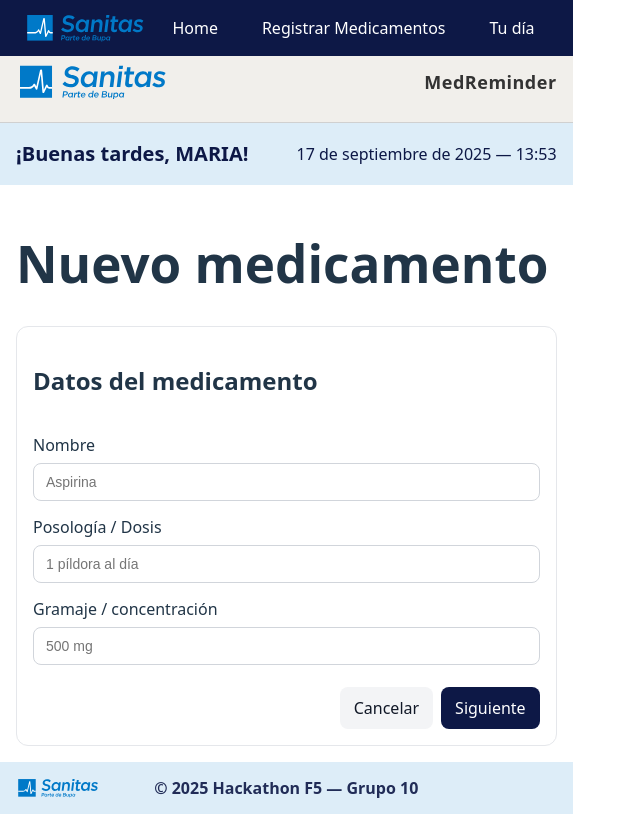
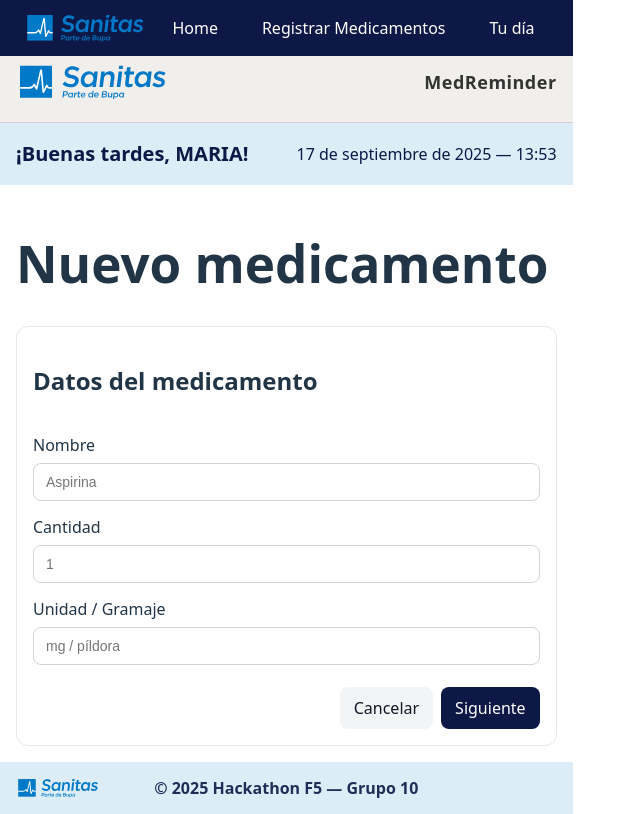
Before and after one commit to Grupo-10-HackathonF5/Grupo-10-HackathonF5-MedReminderFrontEnd, a React (Vite) app: page /create in a window 1280 px wide. Shown: the whole page, without its empty margins (0-640 px from the left). Built offline with nearby package versions, Linux system fonts and the light colour scheme.

Commit message:
fix(form): fixing names to connect back to front

```diff
--- a/src/components/calendar/Calendar.jsx
+++ b/src/components/calendar/Calendar.jsx
@@ -1,12 +1,12 @@
 import { useEffect, useMemo, useState } from "react";
-import { getMedications } from "../../services/medicationService";
+import { getAllMedication } from "../../services/medication";
 import "./Calendar.css";
 
 export default function Calendar() {
   const [meds, setMeds] = useState([]);
   const [now, setNow] = useState(new Date());
 
-  useEffect(() => { (async () => setMeds(await getMedications()))(); }, []);
+  useEffect(() => { (async () => setMeds(await getAllMedication()))(); }, []);
   useEffect(() => { const t = setInterval(() => setNow(new Date()), 60000); return () => clearInterval(t); }, []);
 
   const { past, upcoming } = useMemo(() => {
--- a/src/components/form/Form.jsx
+++ b/src/components/form/Form.jsx
@@ -2,7 +2,7 @@ import { useEffect, useState } from "react";
 import { useForm } from "react-hook-form";
 import "./Form.css";
 
-export default function Form({ onSubmit, onCancel, initialData = {} }) {
+export default function Form({ onSubmit, onCancel, initialData = {}, userId = 42 }) {
   const [step, setStep] = useState(1);
 
   const {
@@ -13,11 +13,12 @@ export default function Form({ onSubmit, onCancel, initialData = {} }) {
   } = useForm({
     defaultValues: {
       name: "",
-      dosage: "",
-      strength: "",
+      dosageQuantity: "",
+      dosageUnit: "",
       frequency: "",
       interval: "",
       time: "",
+      notes: "",
       ...initialData,
     },
   });
@@ -26,7 +27,23 @@ export default function Form({ onSubmit, onCancel, initialData = {} }) {
     Object.entries(initialData || {}).forEach(([k, v]) => setValue(k, v));
   }, [initialData, setValue]);
 
-  const submitAll = (values) => onSubmit?.(values);
+  const submitAll = (values) => {
+    // Parsear cantidad de la unidad si el usuario escribió "1 píldora"
+    const parsedQuantity = parseInt(values.dosageQuantity) || 1;
+    const payload = {
+      userId,
+      name: values.name,
+      dosageQuantity: parsedQuantity,
+      dosageUnit: values.dosageUnit || "",
+      frequency: values.frequency || "",
+      interval: values.interval || "",
+      time: values.time || "",
+      notes: values.notes || "",
+      active: true,
+    };
+
+    onSubmit?.(payload);
+  };
 
   return (
     <form className="med-form" onSubmit={handleSubmit(submitAll)} noValidate>
@@ -36,28 +53,41 @@ export default function Form({ onSubmit, onCancel, initialData = {} }) {
 
           <div className="field">
             <label htmlFor="name">Nombre</label>
-            <input id="name" placeholder="Aspirina"
-              {...register("name", { required: "El nombre es obligatorio" })} />
+            <input
+              id="name"
+              placeholder="Aspirina"
+              {...register("name", { required: "El nombre es obligatorio" })}
+            />
             {errors.name && <p className="error">{errors.name.message}</p>}
           </div>
 
           <div className="field">
-            <label htmlFor="dosage">Posología / Dosis</label>
-            <input id="dosage" placeholder="1 píldora al día"
-              {...register("dosage", { required: "La dosis es obligatoria" })} />
-            {errors.dosage && <p className="error">{errors.dosage.message}</p>}
+            <label htmlFor="dosageQuantity">Cantidad</label>
+            <input
+              id="dosageQuantity"
+              placeholder="1"
+              {...register("dosageQuantity", { required: "La cantidad es obligatoria" })}
+            />
+            {errors.dosageQuantity && <p className="error">{errors.dosageQuantity.message}</p>}
           </div>
 
           <div className="field">
-            <label htmlFor="strength">Gramaje / concentración</label>
-            <input id="strength" placeholder="500 mg"
-              {...register("strength", { required: "El gramaje es obligatorio" })} />
-            {errors.strength && <p className="error">{errors.strength.message}</p>}
+            <label htmlFor="dosageUnit">Unidad / Gramaje</label>
+            <input
+              id="dosageUnit"
+              placeholder="mg / píldora"
+              {...register("dosageUnit", { required: "La unidad es obligatoria" })}
+            />
+            {errors.dosageUnit && <p className="error">{errors.dosageUnit.message}</p>}
           </div>
 
           <div className="actions">
-            <button type="button" className="btn-secondary" onClick={onCancel}>Cancelar</button>
-            <button type="button" className="btn-primary" onClick={() => setStep(2)}>Siguiente</button>
+            <button type="button" className="btn-secondary" onClick={onCancel}>
+              Cancelar
+            </button>
+            <button type="button" className="btn-primary" onClick={() => setStep(2)}>
+              Siguiente
+            </button>
           </div>
         </div>
       )}
@@ -68,27 +98,32 @@ export default function Form({ onSubmit, onCancel, initialData = {} }) {
 
           <div className="field">
             <label htmlFor="frequency">Frecuencia</label>
-            <input id="frequency" placeholder="2 veces al día / c/8 horas"
-              {...register("frequency", { required: "La frecuencia es obligatoria" })} />
-            {errors.frequency && <p className="error">{errors.frequency.message}</p>}
+            <input
+              id="frequency"
+              placeholder="2 veces al día / c/8 horas"
+              {...register("frequency")}
+            />
           </div>
 
           <div className="field">
             <label htmlFor="interval">Intervalo entre tomas</label>
-            <input id="interval" placeholder="8h"
-              {...register("interval", { required: "El intervalo es obligatorio" })} />
-            {errors.interval && <p className="error">{errors.interval.message}</p>}
+            <input id="interval" placeholder="8h" {...register("interval")} />
           </div>
 
           <div className="field">
             <label htmlFor="time">Hora de la primera toma</label>
-            <input id="time" type="time"
-              {...register("time", { required: "La hora es obligatoria" })} />
-            {errors.time && <p className="error">{errors.time.message}</p>}
+            <input id="time" type="time" {...register("time")} />
+          </div>
+
+          <div className="field">
+            <label htmlFor="notes">Notas adicionales</label>
+            <input id="notes" placeholder="Tomar con comida" {...register("notes")} />
           </div>
 
           <div className="actions">
-            <button type="button" className="btn-secondary" onClick={() => setStep(1)}>Volver</button>
+            <button type="button" className="btn-secondary" onClick={() => setStep(1)}>
+              Volver
+            </button>
             <button type="submit" className="btn-primary">
               {initialData?.id ? "Actualizar" : "Guardar"}
             </button>
--- a/src/pages/create/Create.jsx
+++ b/src/pages/create/Create.jsx
@@ -1,6 +1,6 @@
 import { useLocation, useNavigate } from "react-router-dom";
 import Form from "../../components/form/Form";
-import { createMedication, updateMedication } from "../../services/medicationService";
+import { createMedication, updateMedication } from "../../services/medication";
 
 export default function Create() {
   const navigate = useNavigate();
```
Also changed, not shown: src/pages/homepage/Homepage.jsx (added, +15 -0 lines), src/pages/homepage/Homepage.css (added).
